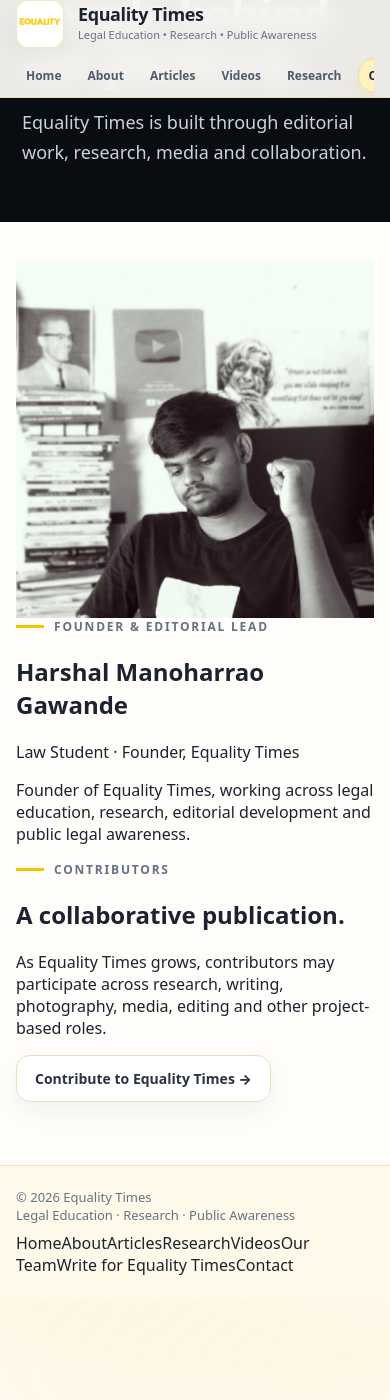
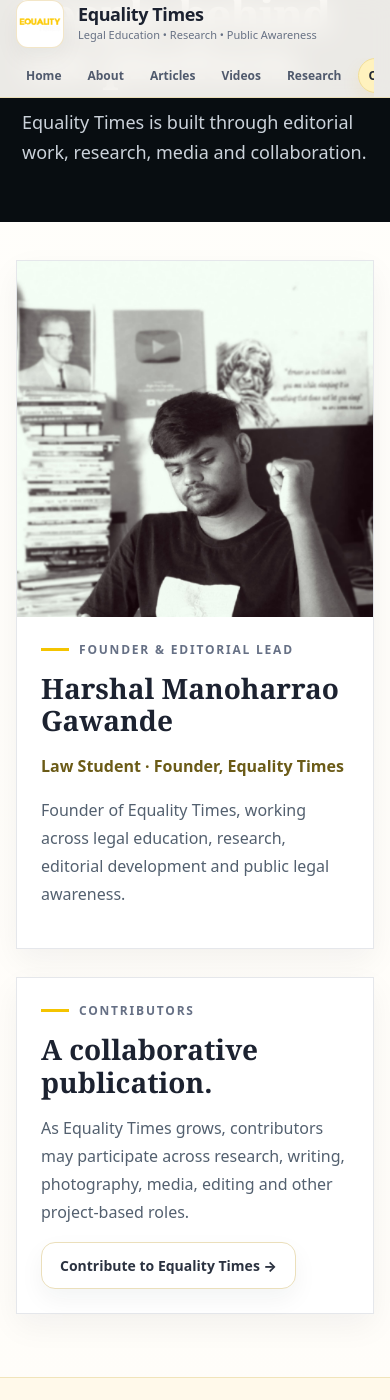
Before and after one commit to equalitytimes/equalitytimes-test, a Jekyll site: the page built from team.html, in a window 390 px wide and 1400 px high, scrolled down 202 px. Built offline with Jekyll 4.4.1, drawn with Linux system fonts in a browser that asks for light colours; before the commit the page ends 1500 px from its top, so only the background shows below that.

Commit message:
Add team and contributor page styling

```diff
--- a/assets/style.css
+++ b/assets/style.css
@@ -1337,3 +1337,84 @@
   .et-contribute-inner{align-items:flex-start;flex-direction:column}
   .et-footer{padding-left:22px;padding-right:22px}
 }
+
+
+/* Contributor and team pages */
+.team-grid{
+  display:grid;
+  grid-template-columns:1.1fr .9fr;
+  gap:28px;
+  align-items:start;
+}
+.team-card,.team-note,.submission-panel{
+  background:#fff;
+  border:1px solid #e5e7eb;
+  box-shadow:0 12px 30px rgba(17,25,35,.05);
+}
+.team-card{display:grid;grid-template-columns:260px 1fr}
+.team-photo{min-height:310px;background:#ece8d9;overflow:hidden}
+.team-photo img{width:100%;height:100%;object-fit:cover}
+.team-body{padding:30px}
+.team-body h2,.team-note h2,.write-layout h2,.submission-panel h2{
+  margin:0 0 12px;
+  font-family:Georgia,"Times New Roman",serif;
+  font-size:32px;
+  line-height:1.15;
+}
+.team-body p,.team-note p,.write-layout p,.submission-panel p{
+  color:#53606f;
+  line-height:1.75;
+}
+.team-role{font-weight:700;color:#6b5b17!important}
+.team-note{padding:34px}
+.write-layout{
+  display:grid;
+  grid-template-columns:1fr 360px;
+  gap:38px;
+  align-items:start;
+}
+.write-layout > div:first-child{
+  max-width:760px;
+}
+.write-layout .lead-copy{
+  font-size:18px;
+  line-height:1.8;
+}
+.submission-panel{
+  padding:30px;
+  background:linear-gradient(180deg,#fff8dc 0%,#fff 100%);
+}
+.submission-panel .small{margin-top:16px}
+.video-intro,.research-intro{max-width:850px;margin-bottom:34px}
+.video-intro h2,.research-intro h2,.contact-intro h2{
+  margin:0 0 12px;
+  font-family:Georgia,"Times New Roman",serif;
+  font-size:38px;
+  line-height:1.15;
+}
+.video-intro p,.research-intro p,.contact-intro p{color:#53606f;line-height:1.75}
+.video-channel-cta,.contribute-cta{
+  margin-top:42px;
+  padding:30px;
+  border-top:1px solid #dfe2e6;
+  display:flex;
+  justify-content:space-between;
+  align-items:center;
+  gap:28px;
+}
+.video-channel-cta h2,.contribute-cta h2{
+  margin:0 0 8px;
+  font-family:Georgia,"Times New Roman",serif;
+}
+.video-channel-cta p,.contribute-cta p{margin:0;color:#667085;line-height:1.7}
+.contribute-kicker{color:#6b5b17;font-size:12px;font-weight:800;letter-spacing:1.6px;text-transform:uppercase;margin-bottom:10px}
+@media(max-width:900px){
+  .team-grid,.write-layout{grid-template-columns:1fr}
+  .team-card{grid-template-columns:1fr}
+  .team-photo{min-height:280px}
+  .video-channel-cta,.contribute-cta{align-items:flex-start;flex-direction:column}
+}
+@media(max-width:600px){
+  .team-body,.team-note,.submission-panel{padding:24px}
+  .team-body h2,.team-note h2,.write-layout h2,.submission-panel h2{font-size:28px}
+}
```
